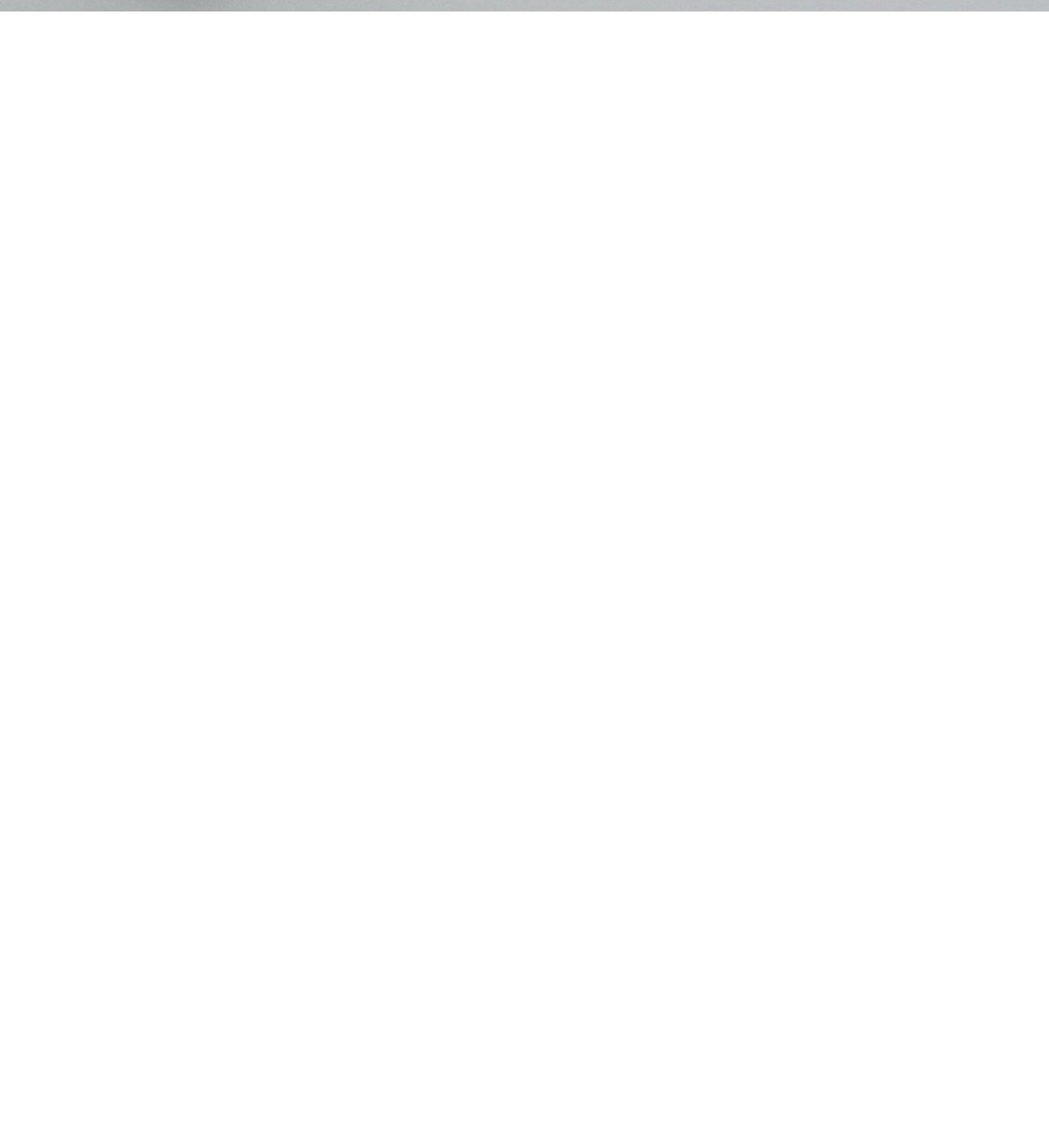
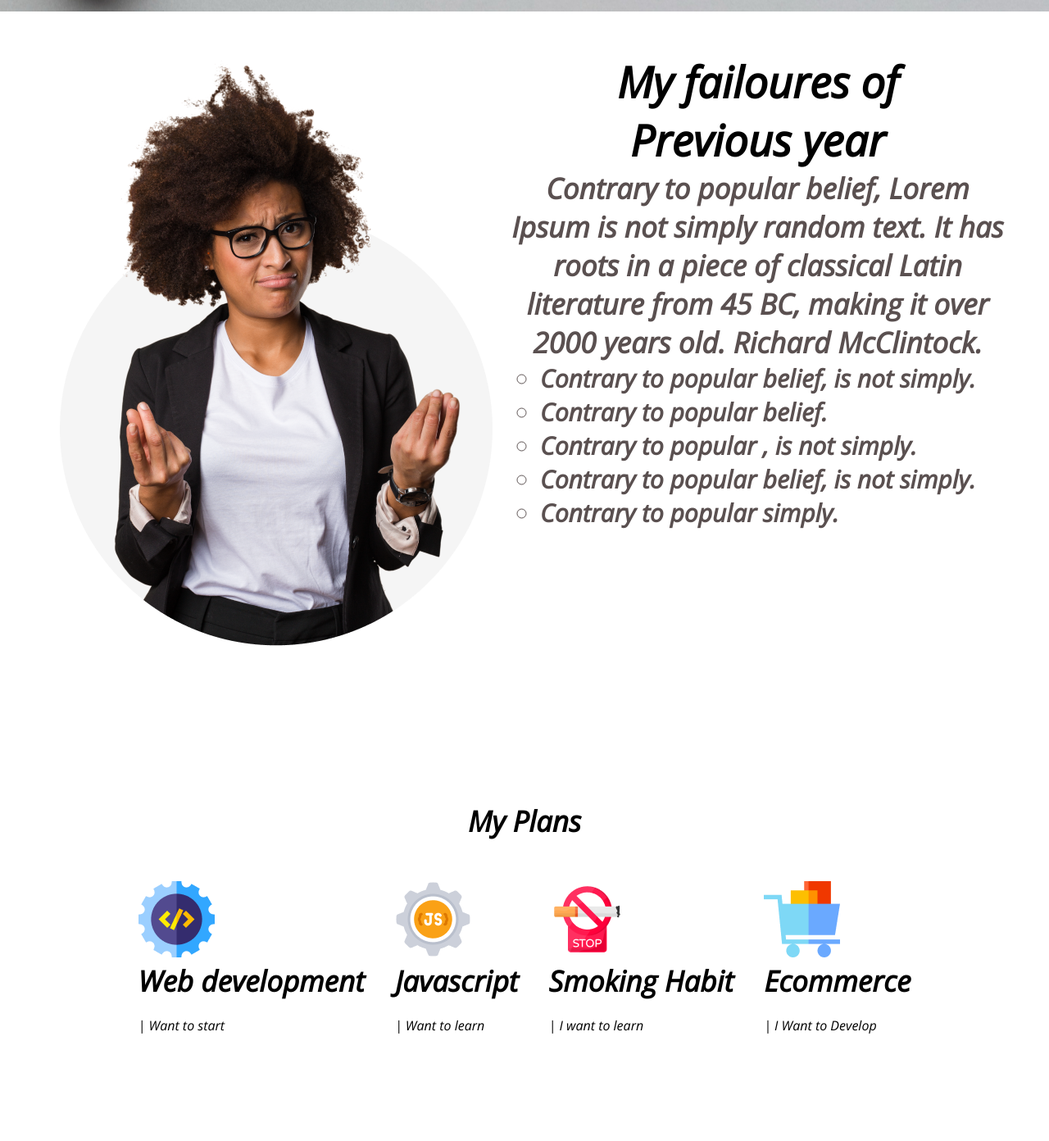
Before and after one commit to mariakhalek7/first-assignment, a plain HTML site: page index.html in a window 1280 px wide. Shown: the part 526-1918 px from the top of the page at 82% size. Before the commit the page ends 800 px from the top, so only its background shows below. Drawn offline with nearby package versions, Linux system fonts and the light colour scheme.

Commit message:
added plan

```diff
--- a/index.html
+++ b/index.html
@@ -22,7 +22,52 @@
         </div>
 
     </header>
-    <section>
+    <section class="sections">
+        <div class="container">
+        <div class="two">
+            <img src="images/person.png" alt="">
+
+        </div>
+        <div class="two">
+            <h2 class="about-title">My failoures of</h2>
+            <h2 class="about-title">Previous year</h2>
+            <p class="about-description">Contrary to popular belief, Lorem Ipsum is not simply random text. It has roots in a piece of classical Latin literature from 45 BC, making it over 2000 years old. Richard McClintock.</p>
+            <ul>
+                <li>Contrary to popular belief, is not simply.</li>
+                <li>Contrary to popular belief.</li>
+                <li>Contrary to popular , is not simply.</li>
+                <li>Contrary to popular belief, is not simply.</li>
+                <li>Contrary to popular simply.</li>
+            </ul>
+
+        </div>
+        </div>
+
+
+
+    </section>
+    <section class="my-plans">
+        <h3 class="plan-title">My Plans</h3>
+        <div class="plan-container">
+            <div class="about-plan"><img src="images/icons/web.png" alt="">
+                <p class="skill-title">Web development</p>
+                <p>| Want to start</p>
+
+            </div>
+            <div class="about-plan"><img src="images/icons/js.png" alt="">
+                <p class="skill-title">Javascript</p>
+                <p>| Want to learn</p>
+            </div>
+            <div class="about-plan"><img src="images/icons/smoke.png" alt="">
+            <p class="skill-title">Smoking Habit</p>
+            <p>| I want to learn</p>
+        </div>
+            <div class="about-plan"><img src="images/icons/ecom.png" alt="">
+            <p class="skill-title">Ecommerce</p>
+            <p>| I Want to Develop</p>
+        </div>
+
+        </div>
 
     </section>
     <footer>
--- a/styles/first.css
+++ b/styles/first.css
@@ -3,16 +3,15 @@
     font-family: 'Open Sans', sans-serif;
 
 }
+/*about header */
 .head{
     background-image: url('/images/banner/banner2.png');
     background-repeat: no-repeat;
     font-size: 22px;
-
-    background-position: center;
-    background-size: cover;
-    color: white;
+    color: black;
     padding: 120px 50px;
     text-align: end;
+    background-position: center;
 
 
 
@@ -31,3 +30,58 @@
     padding: 17px 30px;
     height: 60px;
 }
+/* about sections */
+.sections{
+
+    margin-bottom:50px ;
+    font-weight: 700;
+    font-size: 35px;
+    text-align: center;
+    margin: 50px;
+
+}
+.container{
+    display: flex;
+}
+.two ul{
+    list-style-type: circle;
+    text-align: left;
+    font-size: 30px;
+    color:  rgb(90, 80, 80);
+}
+.about-title{
+    font-size: 700;
+    font-weight: bolder;
+
+
+}
+.about-description{
+    font-size: 500;
+    color: rgb(90, 80, 80);
+}
+.plan-title{
+    margin-bottom:50px ;
+    font-weight: 1000;
+    font-size: 35px;
+    text-align: center;
+
+}
+.plan-container{
+    display: flex;
+    justify-content: space-around;
+
+
+
+}
+.skill-title{
+    margin-bottom:20px ;
+    font-weight: 700;
+    font-size: 35px;
+    text-align: center;
+
+
+
+}
+.my-plans{
+    padding: 130px 150px;
+}
```
